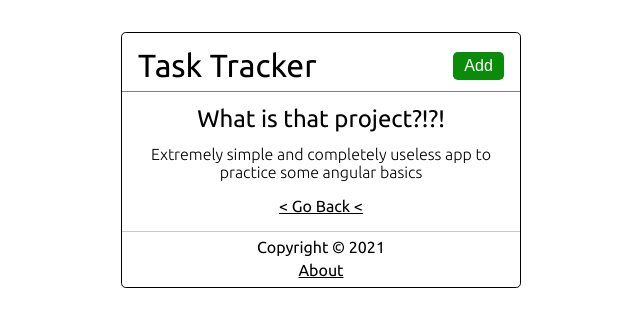
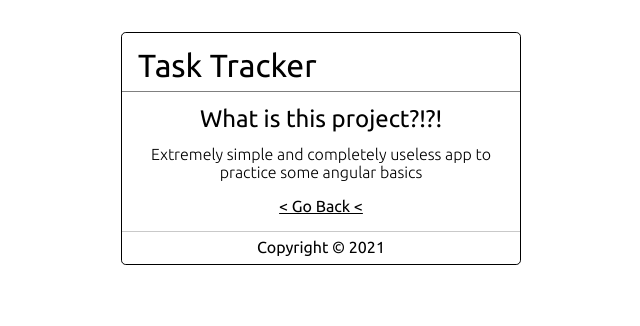
Before and after one commit to stinger222/angular-task-tracker, an Angular app: page /about in a window 1280 px wide. Shown: the top 326 px of the page, without its empty margins (319-959 px from the left). Built offline with nearby package versions, Linux system fonts and the light colour scheme.

Commit message:
Add some coditional rendering

```diff
--- a/src/app/components/about/about.component.html
+++ b/src/app/components/about/about.component.html
@@ -1,5 +1,5 @@
 <div class="about">
-  <h2 class="title">What is that project?!?!</h2>
+  <h2 class="title">What is this project?!?!</h2>
   <p class="desc">
     Extremely simple and completely useless app to practice some angular basics
   </p>
--- a/src/app/components/footer/footer.component.html
+++ b/src/app/components/footer/footer.component.html
@@ -1,4 +1,7 @@
 <footer>
   <span>Copyright &copy; 2021</span>
-  <a routerLink="/about">About</a>
+  <a
+    *ngIf="matchesRoute('/')"
+    routerLink="/about"
+  >About</a>
 </footer>
--- a/src/app/components/footer/footer.component.ts
+++ b/src/app/components/footer/footer.component.ts
@@ -1,3 +1,4 @@
+import { Router } from '@angular/router';
 import { Component, OnInit } from '@angular/core';
 
 @Component({
@@ -7,9 +8,12 @@ import { Component, OnInit } from '@angular/core';
 })
 export class FooterComponent implements OnInit {
 
-  constructor() { }
+  constructor(private router: Router) { }
 
   ngOnInit(): void {
   }
 
+  matchesRoute(route: string) {
+    return this.router.url === route
+  }
 }
--- a/src/app/components/header/header.component.html
+++ b/src/app/components/header/header.component.html
@@ -1,6 +1,7 @@
 <header>
   <h1> {{ title }} </h1>
   <app-button
+    *ngIf="matchesRoute('/')"
     text="{{taskCreatorVisible ? 'Close' : 'Add'}}"
     bgColor="{{taskCreatorVisible ? '#dc0000d1' : '#018700f5'}}"
     (btnClcik)="toggleTaskCreator()"
--- a/src/app/components/header/header.component.ts
+++ b/src/app/components/header/header.component.ts
@@ -1,7 +1,7 @@
-import { TaskService } from './../../services/task.service';
 import { UiService } from './../../services/ui.service';
 import { Component, OnInit } from '@angular/core';
 import { Subscription } from 'rxjs';
+import { Router } from '@angular/router';
 
 @Component({
   selector: 'app-header',
@@ -13,12 +13,10 @@ export class HeaderComponent {
   taskCreatorVisible: boolean
   taskCreatorSubscription: Subscription
 
-  constructor(private uiService: UiService) {
+  constructor(private uiService: UiService, private router: Router) {
     this.taskCreatorSubscription = this.uiService.getTaskCreatorSubject().subscribe({
       next: (visibility) => {
         this.taskCreatorVisible = visibility
-        console.log('visibility: ', visibility);
-
       }
     })
   }
@@ -26,4 +24,8 @@ export class HeaderComponent {
   toggleTaskCreator() {
     this.uiService.toggleTaskCreator()
   }
+
+  matchesRoute(route: string) {
+    return this.router.url === route
+  }
 }
```
